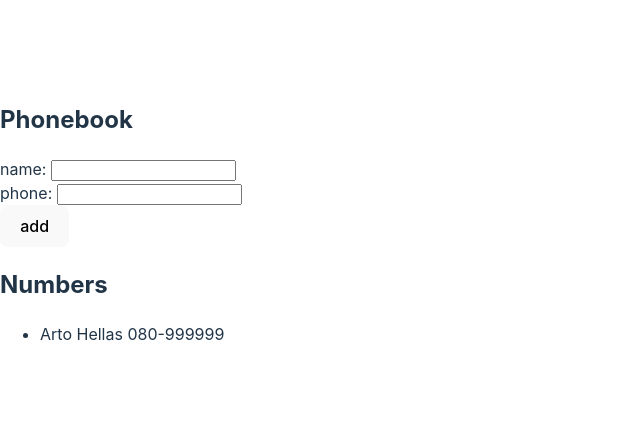
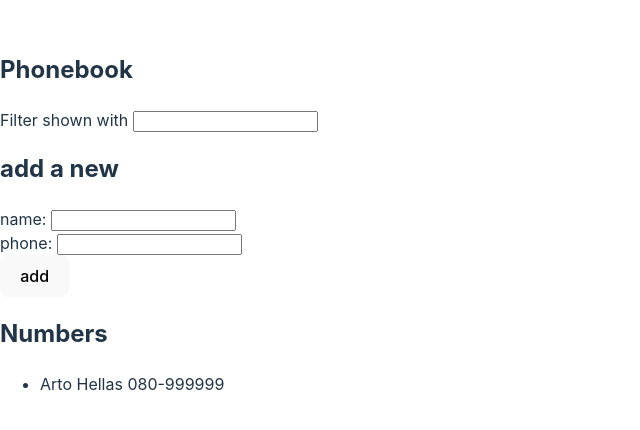
Before and after one commit to drunkedMonkey/agenda-telefonica-front, a React (Vite) app: page / in a window 1280 px wide. Shown: the part 178-608 px from the top of the page, without its empty margins (0-640 px from the left). Built offline with nearby package versions, Linux system fonts and the light colour scheme.

Commit message:
implemented filter by name

```diff
--- a/src/App.jsx
+++ b/src/App.jsx
@@ -6,12 +6,13 @@ const App = () => {
   ]);
   const [newName, setNewName] = useState("");
   const [newPhone, setNewPhone] = useState("");
+  const [filter, setFilter] = useState("");
 
   const addPerson = (event) => {
     event.preventDefault();
     if (newName === "" || newPhone === "") {
       alert("You must complete both fields");
-      return
+      return;
     }
     if (persons.some((person) => person.name === newName)) {
       alert(`${newName} is already added to phonebook`);
@@ -30,9 +31,21 @@ const App = () => {
     setNewPhone(event.target.value);
   };
 
+  const handleFilterChange = (event) => {
+    setFilter(event.target.value);
+  };
+
+  const personsToShow = filter
+    ? persons.filter((person) =>
+        person.name.toLowerCase().includes(filter.toLowerCase())
+      )
+    : persons;
+
   return (
     <div>
       <h2>Phonebook</h2>
+      Filter shown with <input value={filter} onChange={handleFilterChange} />
+      <h2>add a new</h2>
       <form onSubmit={addPerson}>
         <div>
           name: <input value={newName} onChange={handleNameChange} />
@@ -46,7 +59,7 @@ const App = () => {
       </form>
       <h2>Numbers</h2>
       <ul>
-        {persons.map((person) => (
+        {personsToShow.map((person) => (
           <li key={person.name}>
             {person.name} {person.phone}
           </li>
```
